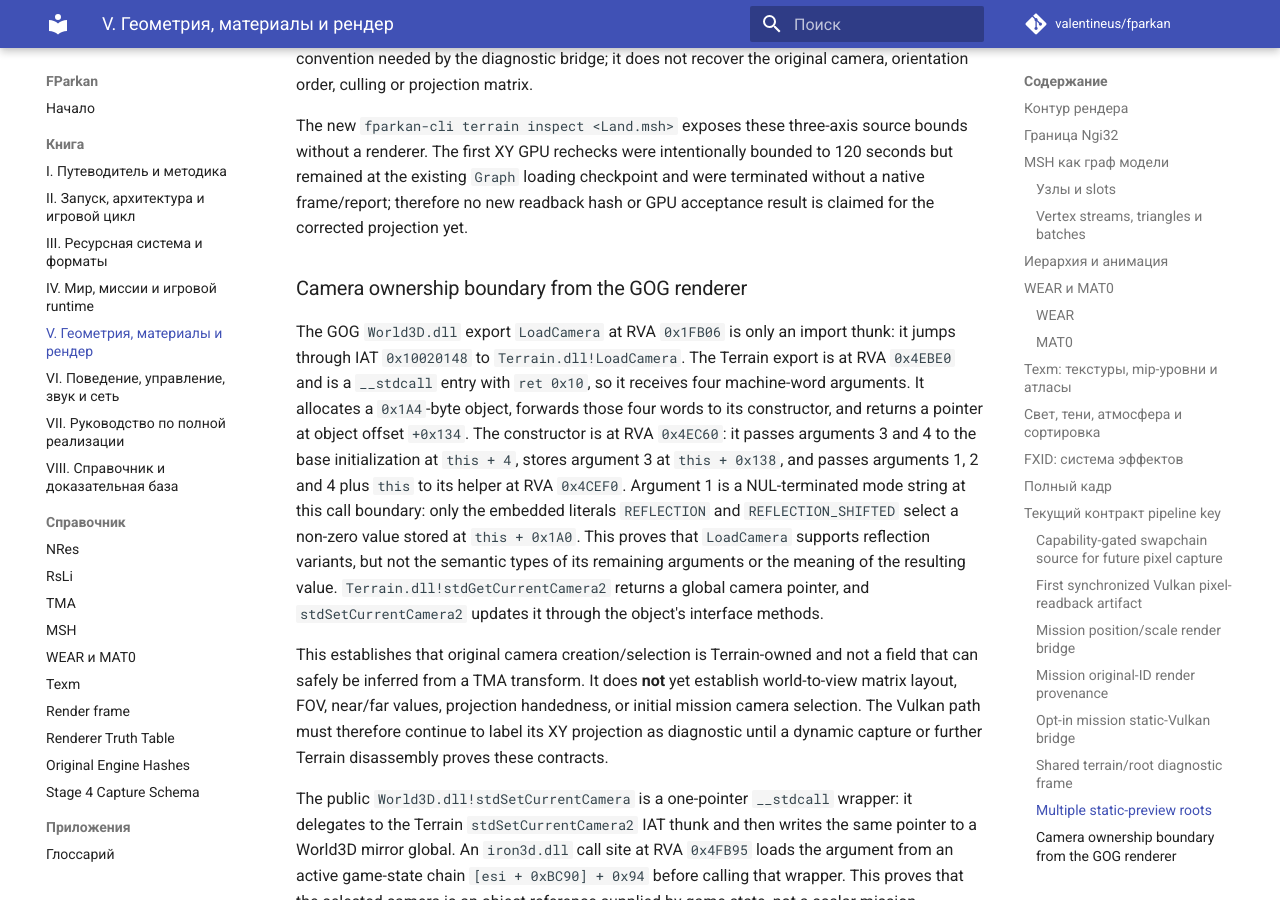
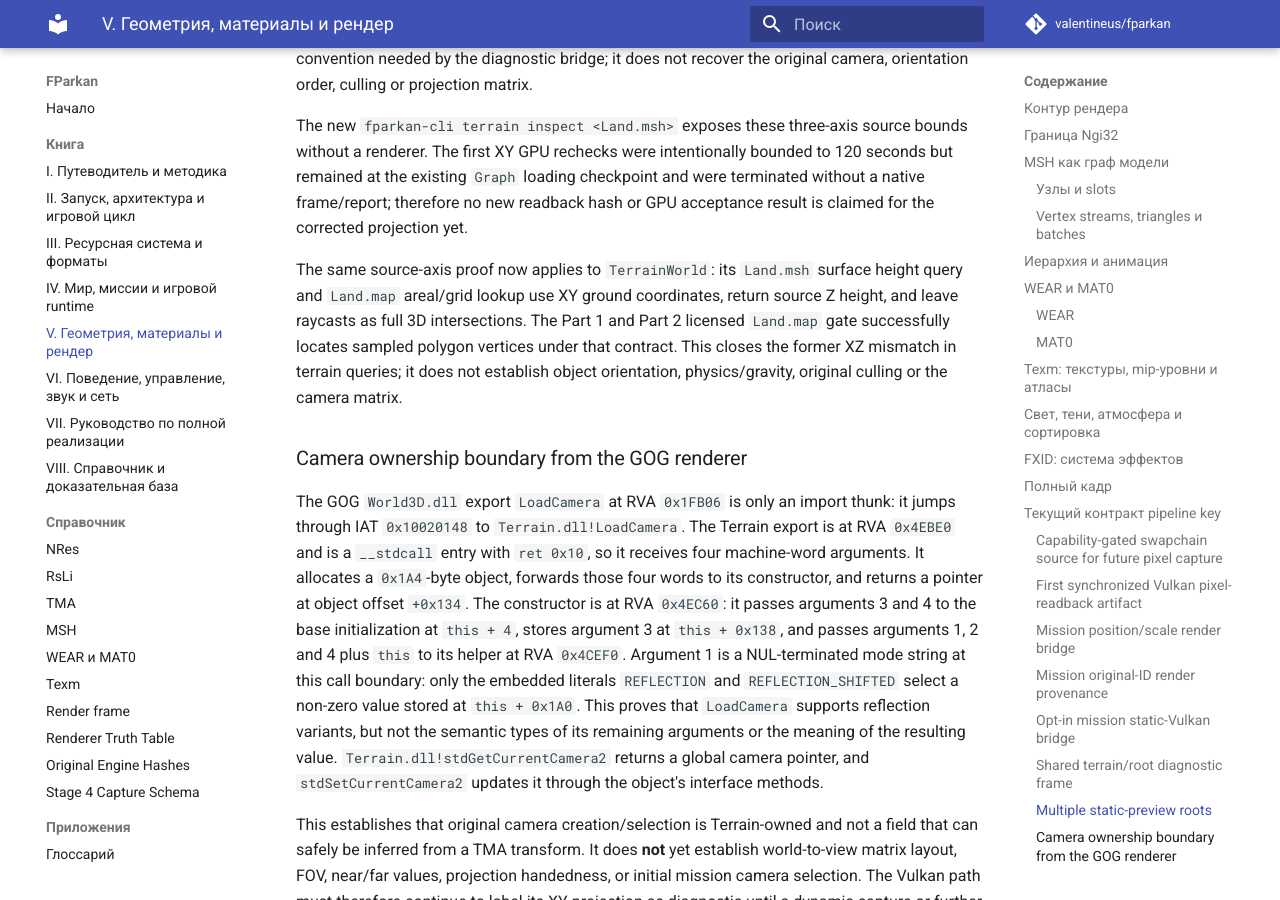
Before and after one commit to valentineus/fparkan, an MkDocs documentation site: the page built from docs/tomes/05-render.md, in a window 1280 px wide and 900 px high, scrolled down 21861 px. Built offline with MkDocs 1.6.1 and Material for MkDocs 9.7.7, drawn with Linux system fonts in a browser that asks for light colours; comment, search, counter and statistics services are not loaded.

Commit message:
fix(terrain): use xy ground coordinates

```diff
--- a/docs/tomes/05-render.md
+++ b/docs/tomes/05-render.md
@@ -1038,6 +1038,14 @@ to 120 seconds but remained at the existing `Graph` loading checkpoint and were
 terminated without a native frame/report; therefore no new readback hash or GPU
 acceptance result is claimed for the corrected projection yet.
 
+The same source-axis proof now applies to `TerrainWorld`: its `Land.msh` surface
+height query and `Land.map` areal/grid lookup use XY ground coordinates, return
+source Z height, and leave raycasts as full 3D intersections. The Part 1 and
+Part 2 licensed `Land.map` gate successfully locates sampled polygon vertices
+under that contract. This closes the former XZ mismatch in terrain queries; it
+does not establish object orientation, physics/gravity, original culling or the
+camera matrix.
+
 ### Camera ownership boundary from the GOG renderer
 
 The GOG `World3D.dll` export `LoadCamera` at RVA `0x1FB06` is only an import
```
Also changed, not shown: 1 other file.
